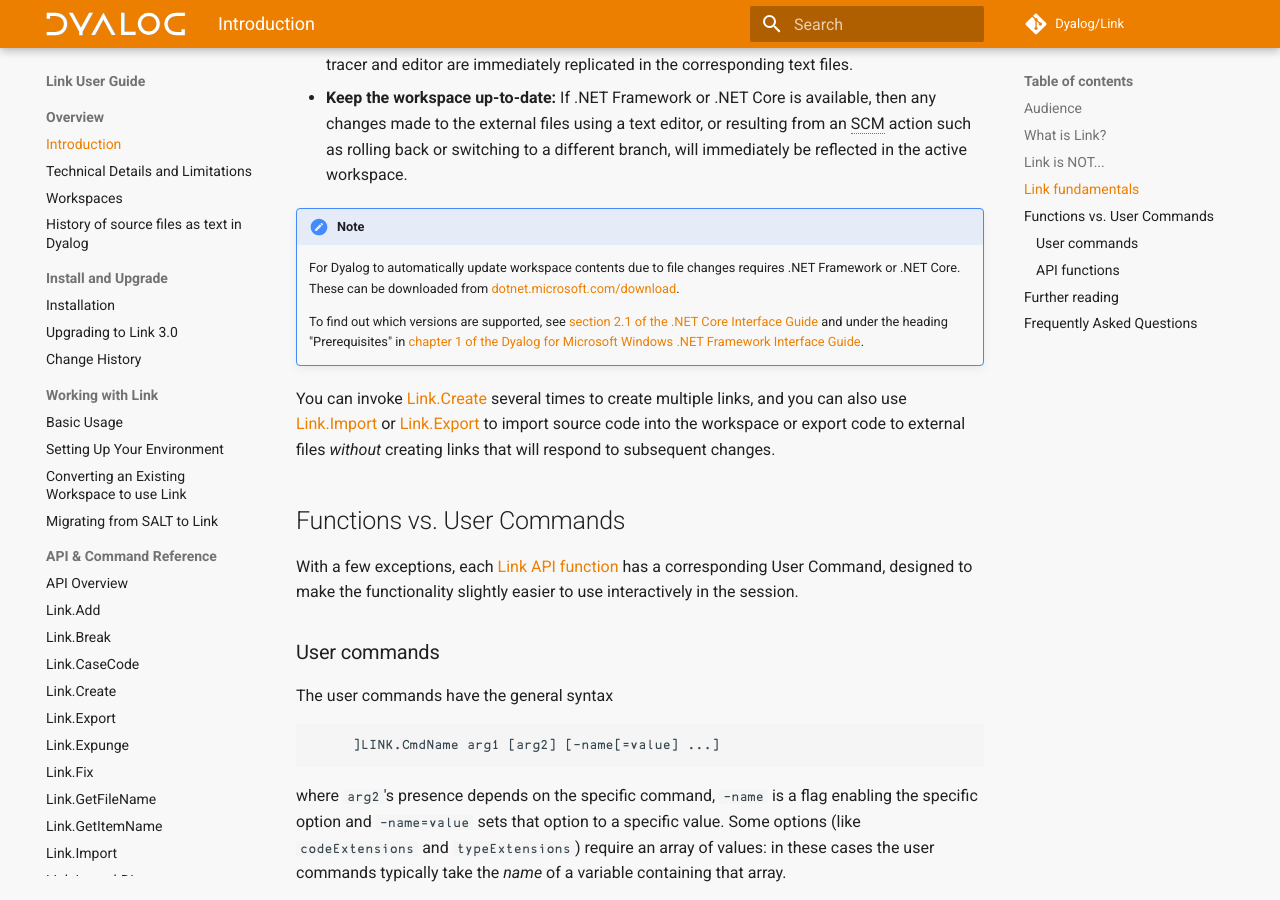
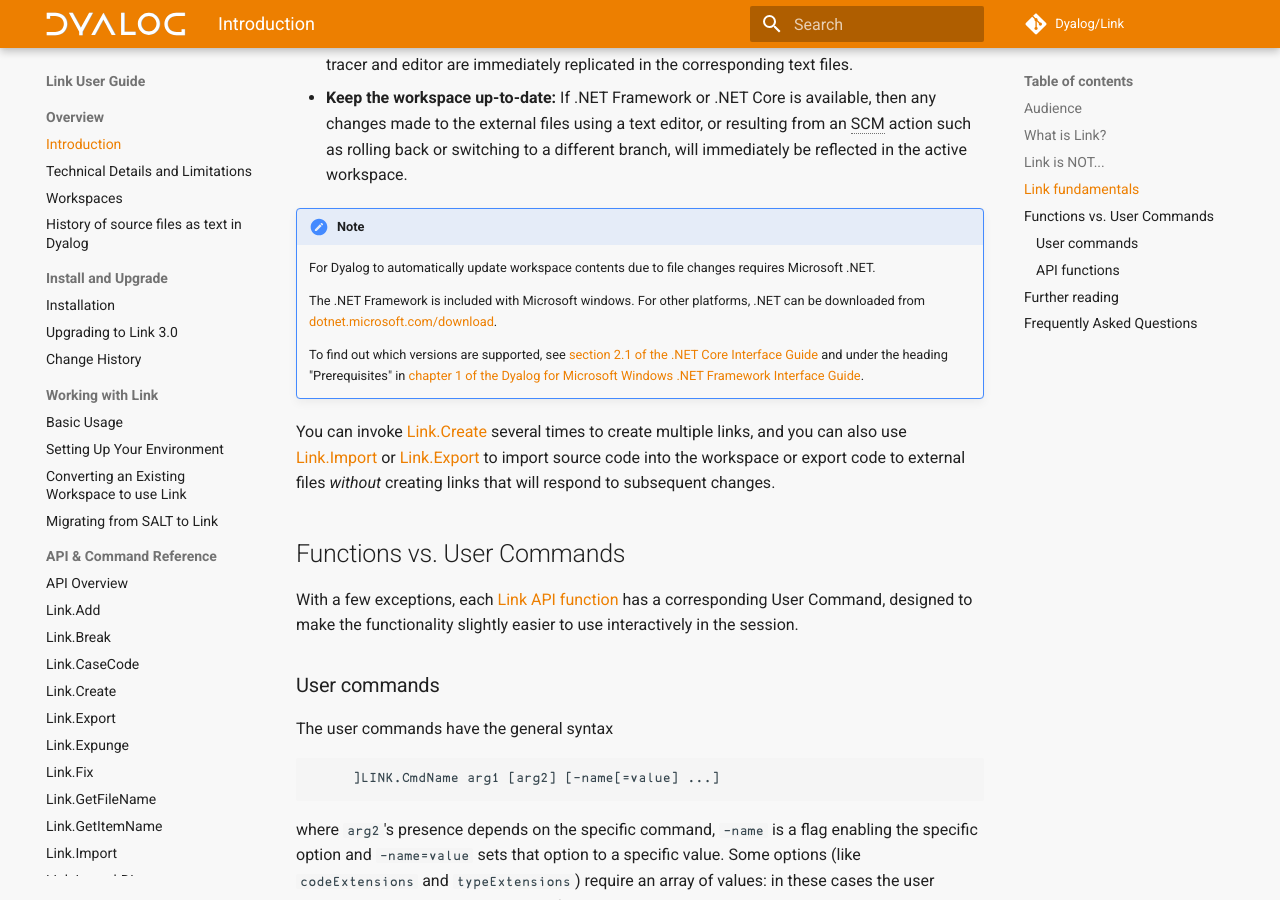
Before and after one commit to Dyalog/link, an MkDocs documentation site: the page built from docs/index.md, in a window 1280 px wide and 900 px high, scrolled down 2214 px. Built offline with MkDocs 1.6.1 and Material for MkDocs 9.7.7, drawn with Linux system fonts in a browser that asks for light colours; comment, search, counter and statistics services are not loaded.

Commit message:
mkrom comments .NET Framework is included with Windows

```diff
--- a/docs/index.md
+++ b/docs/index.md
@@ -56,7 +56,9 @@
 If .NET Framework or .NET Core is available, then any changes made to the external files using a text editor, or resulting from an SCM action such as rolling back or switching to a different branch, will immediately be reflected in the active workspace.
 
 !!!Note
-	For Dyalog to automatically update workspace contents due to file changes requires .NET Framework or .NET Core. These can be downloaded from [dotnet.microsoft.com/download](https://dotnet.microsoft.com/download).
+	For Dyalog to automatically update workspace contents due to file changes requires Microsoft .NET.
+
+	The .NET Framework is included with Microsoft windows. For other platforms, .NET can be downloaded from [dotnet.microsoft.com/download](https://dotnet.microsoft.com/download).
 
 	To find out which versions are supported, see [section 2.1 of the .NET Core Interface Guide](https://docs.dyalog.com/latest/dotNET%20Core%20Interface%20Guide.pdf) and under the heading "Prerequisites" in [chapter 1 of the Dyalog for Microsoft Windows .NET Framework Interface Guide](https://docs.dyalog.com/latest/Dyalog%20for%20Microsoft%20Windows%20.NET%20Framework%20Interface%20Guide.pdf).
 
```
Also changed, not shown: docs/Usage/Installation.md (+3 -2 lines), docs/Usage/index.md (+3 -1 lines).
